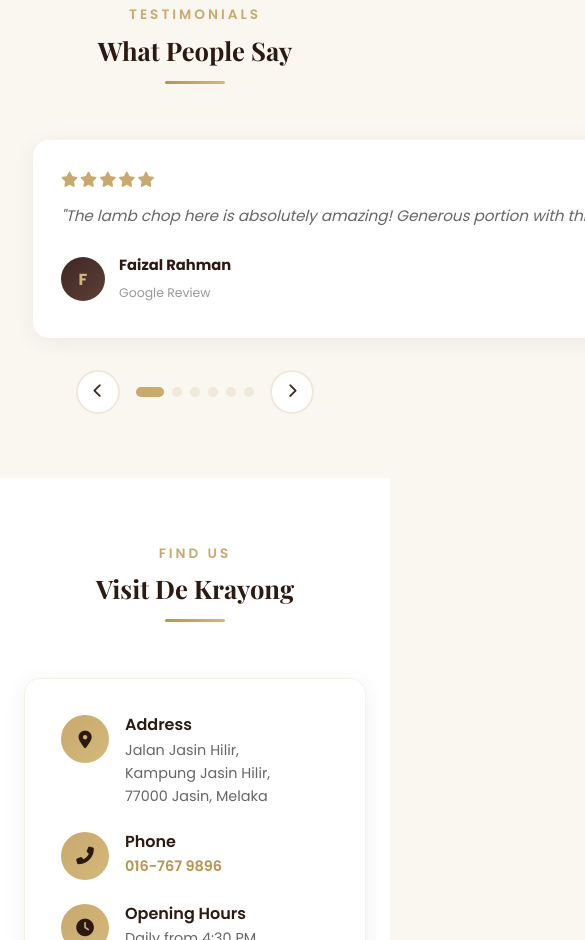
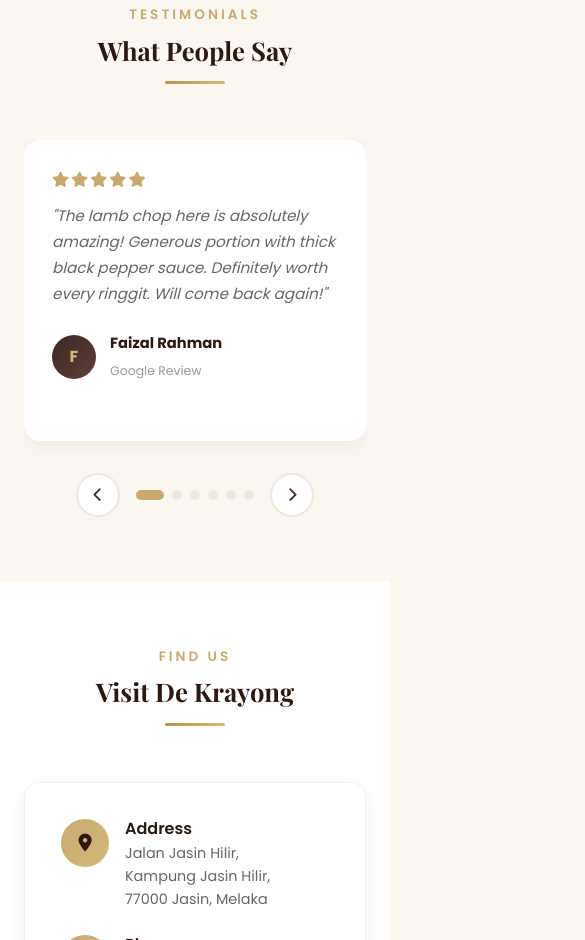
Before and after one commit to afiqvdx836/de-krayong, a plain HTML site: page index.html in a window 390 px wide. Shown: the part 6791-7731 px from the top of the page, 585 px wide, since content can reach past the window. Drawn offline with nearby package versions, Linux system fonts and the light colour scheme; a web font is replaced by a local one.

Commit message:
fixed slider

```diff
--- a/script.js
+++ b/script.js
@@ -234,7 +234,7 @@
      Testimonial Slider
      ============================ */
   const reviewCards = reviewsTrack.querySelectorAll(".review-card");
-  let slidesPerView = 3;
+  let slidesPerView = 1;
   let slideIndex = 0;
 
   function getVisibleSlides() {
@@ -261,7 +261,10 @@
     const totalDots = Math.ceil(reviewCards.length / slidesPerView);
     slideIndex = Math.max(0, Math.min(index, totalDots - 1));
 
-    const cardWidth = reviewCards[0].offsetWidth + 18; /* card + gap */
+    const cardWidth = reviewCards[0].offsetWidth + (parseFloat(getComputedStyle(reviewsTrack).gap) || 0);
+    console.log("review card offset width:", reviewCards[0].offsetWidth)
+    console.log("review track", (parseFloat(getComputedStyle(reviewsTrack).gap)))
+    console.log("card width:", cardWidth)
     const offset = slideIndex * slidesPerView * cardWidth;
     reviewsTrack.style.transform = "translateX(-" + offset + "px)";
 
--- a/style.css
+++ b/style.css
@@ -943,22 +943,40 @@
 }
 
 .reviews-slider {
+  overflow: hidden;
   position: relative;
+  --slides-per-view: 3;
+  --gap: 18px;
+}
+
+@media (max-width: 1024px) {
+  .reviews-slider {
+    --slides-per-view: 2;
+  }
+}
+
+@media (max-width: 768px) {
+  .reviews-slider {
+    --slides-per-view: 1;
+  }
 }
 
 .reviews-track {
   display: flex;
+  gap: var(--gap);
   transition: transform 0.5s ease;
 }
 
 .review-card {
-  min-width: calc(33.333% - 18px);
-  margin: 0 9px;
   background-color: var(--white);
   border-radius: var(--radius);
   padding: 32px 28px;
   box-shadow: var(--shadow);
   flex-shrink: 0;
+  width: calc(
+    (100% / var(--slides-per-view)) -
+      (var(--gap) - (var(--gap) / var(--slides-per-view)))
+  );
 }
 
 .review-stars {
@@ -1358,9 +1376,6 @@
 
   .gallery-wide {
     grid-column: span 2;
-  }
-  .review-card {
-    min-width: calc(50% - 18px);
   }
   .footer-grid {
     grid-template-columns: repeat(2, 1fr);
@@ -1460,10 +1475,6 @@
     grid-column: span 1;
   }
 
-  .review-card {
-    min-width: calc(100% - 18px);
-  }
-
   .contact-grid {
     grid-template-columns: 1fr;
   }
```
